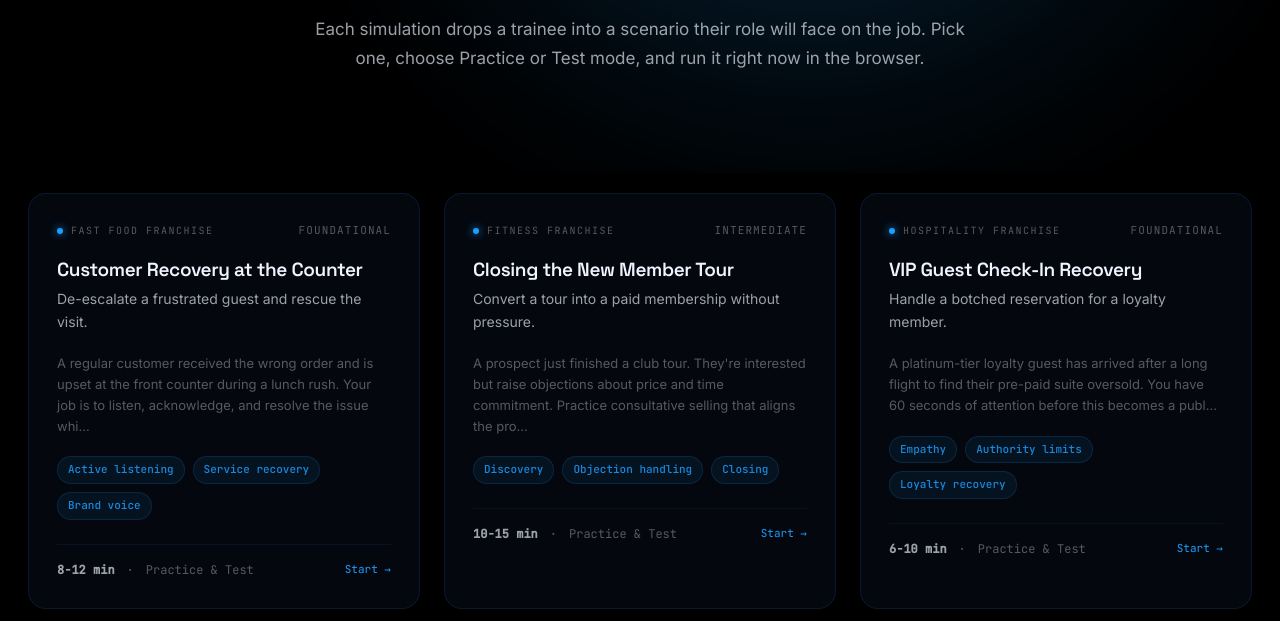
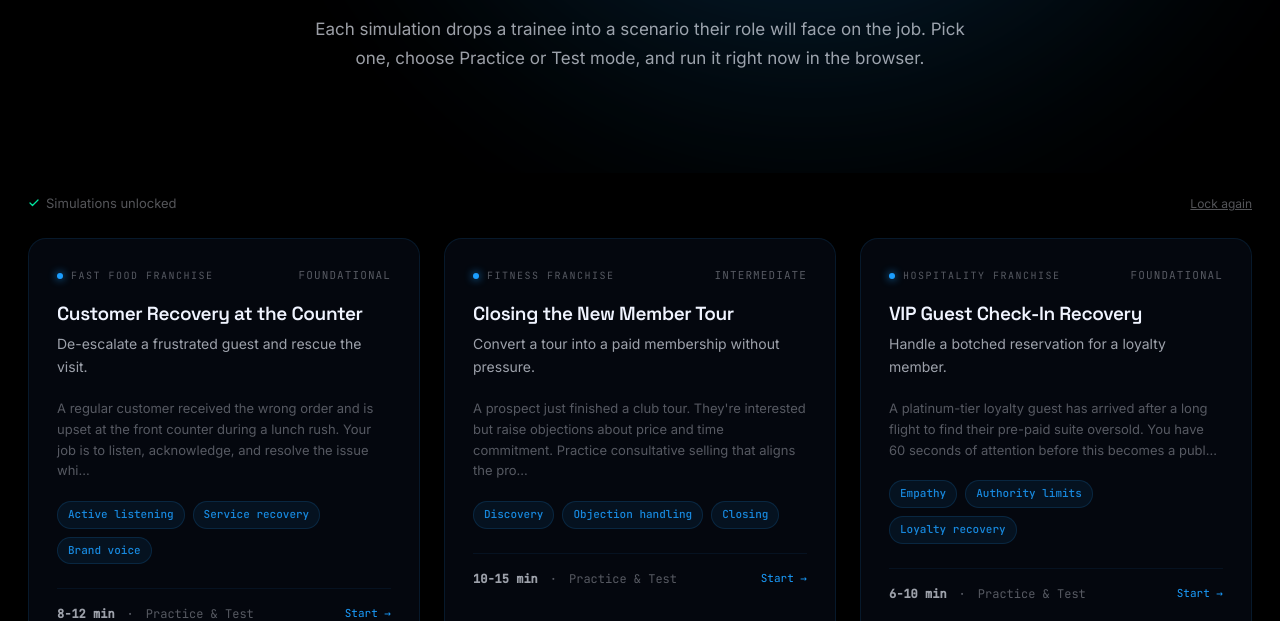
Before and after one commit to hamzaclinicalai/Bullettrain, a Flask app: page /catalog in a window 1280 px wide. Shown: the part 318-939 px from the top of the page. Run offline with Flask 3, Linux system fonts and the light colour scheme; the visitor is signed in with stand-in values (Sample User, id 1).

Commit message:
Add /lock route and lock-again link so the gate can be tested after unlocking
The unlock flag persists in the Flask session cookie, so anyone who entered
the passcode in the past will see the unlocked Launch Practice / Start Test
buttons on the detail page even on a fresh visit (the browser keeps the
session cookie). There was no way to clear it short of dropping cookies.

- New /lock route pops simulations_unlocked from the session and redirects
  back to /catalog
- Catalog now shows a small green 'Simulations unlocked · Lock again' row
  when unlocked, so the state is visible and easy to reset for demos

This makes the gate verifiable end-to-end without clearing browser data.

https://claude.ai/code/session_017MX7MC6vchbLRgjTJwwUw9

```diff
--- a/bullettrain-demo/app.py
+++ b/bullettrain-demo/app.py
@@ -375,6 +375,13 @@ def unlock():
         error=error,
         discovery_url=DISCOVERY_CALL_URL,
     )
+
+
+@app.route("/lock")
+def lock():
+    """Clear the unlock flag so the gate reappears. Useful for demos and testing."""
+    flask_session.pop("simulations_unlocked", None)
+    return redirect(url_for("catalog"))
 
 
 @app.route("/catalog")
--- a/bullettrain-demo/templates/catalog.html
+++ b/bullettrain-demo/templates/catalog.html
@@ -42,6 +42,15 @@
         <svg width="14" height="14" viewBox="0 0 24 24" fill="none" stroke="currentColor" stroke-width="2.5" stroke-linecap="round" stroke-linejoin="round"><rect x="3" y="11" width="18" height="11" rx="2" ry="2"/><path d="M7 11V7a5 5 0 0 1 10 0v4"/></svg>
         Unlock Simulations
       </a>
+    </div>
+    {% else %}
+    <!-- Unlocked status (with lock-again option) -->
+    <div style="display:flex;align-items:center;justify-content:space-between;flex-wrap:wrap;gap:12px;font-size:13px;color:var(--text-muted);margin-bottom:24px;">
+      <span style="display:inline-flex;align-items:center;gap:6px;">
+        <svg width="12" height="12" viewBox="0 0 24 24" fill="none" stroke="var(--signal-green)" stroke-width="2.5" stroke-linecap="round" stroke-linejoin="round"><polyline points="20 6 9 17 4 12"/></svg>
+        Simulations unlocked
+      </span>
+      <a href="{{ url_for('lock') }}" style="color:var(--text-muted);text-decoration:underline;font-size:12px;">Lock again</a>
     </div>
     {% endif %}
 
```
